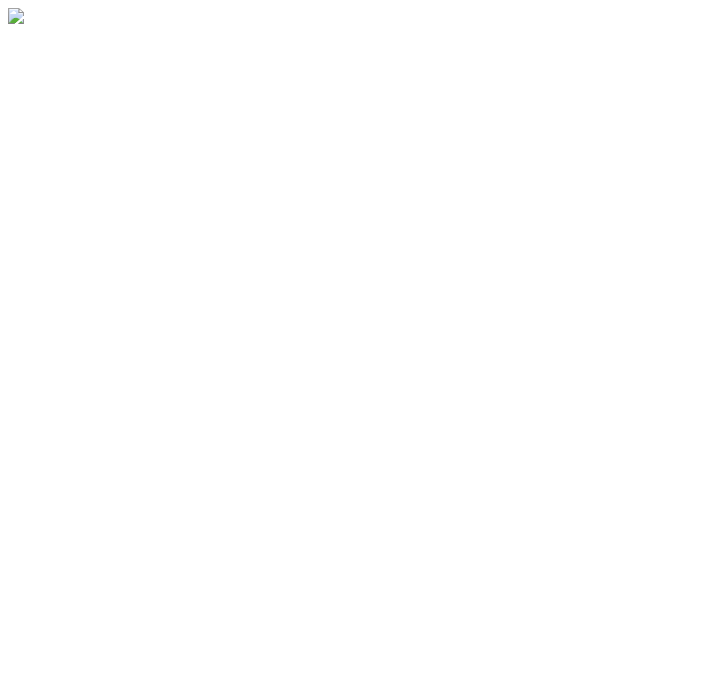
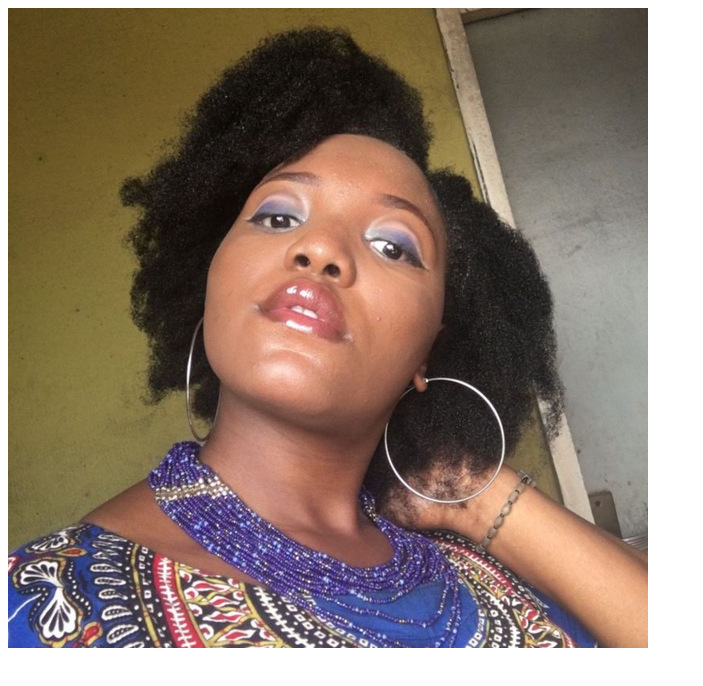
Before and after one commit to ebosetalee/Understanding-html, a plain HTML site: page image0.html in a window 1280 px wide. Shown: the whole page, without its empty margins (0-703 px from the left). Drawn offline with Linux system fonts and the light colour scheme.

Commit message:
edited the location of the picture

```diff
--- a/image0.html
+++ b/image0.html
@@ -4,7 +4,7 @@
         <title>My Webpage!</title>
     </head>
     <body>
-       <img src="photo_2020-04-06 22.09.08.jpeg"> <!--src means source attribute to show where the
+       <img src="photo_2020-04-06.22.09.08.jpeg"> <!--src means source attribute to show where the
         picture is and its compulsory-->
     </body>
 </html>
```
Also changed, not shown: image1.html (+1 -1 lines).
